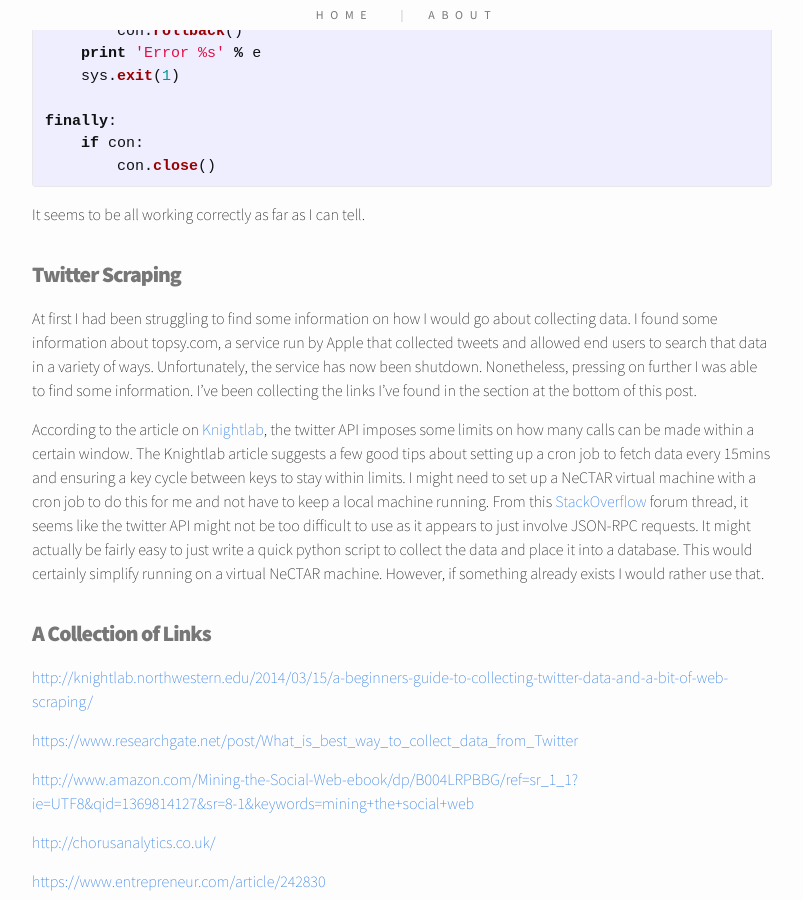
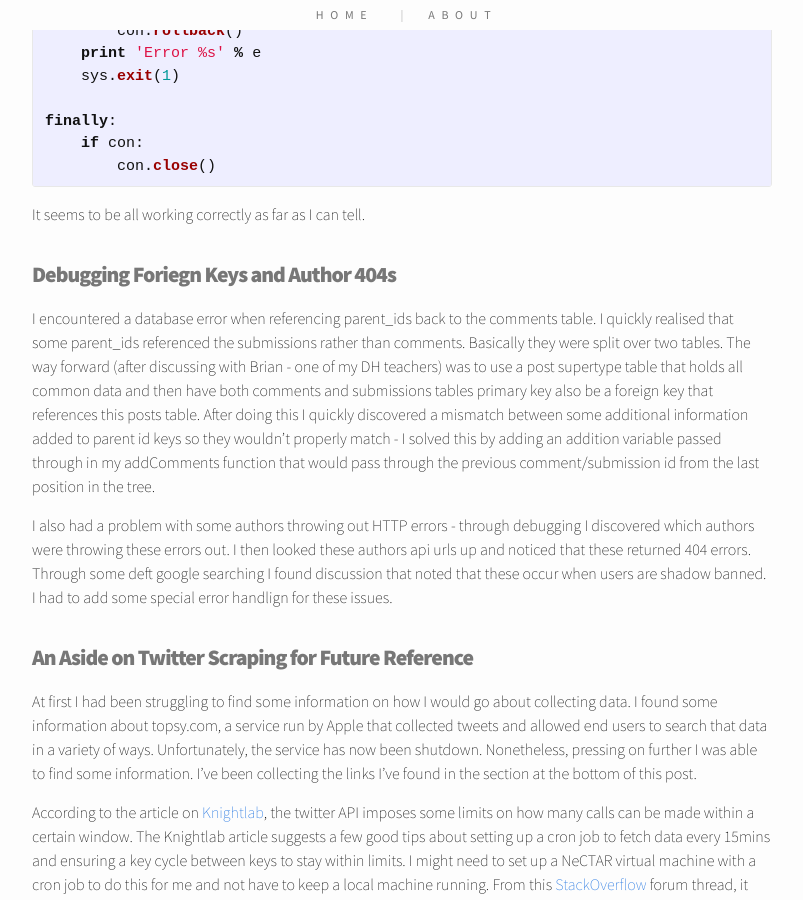
Before and after one commit to mergeandvary/mergeandvary.github.io, a Jekyll site: the page built from _posts/2016-04-22-my-journey-into-scraping-twitter-and-or-reddit-data.markdown, in a window 1280 px wide and 900 px high, scrolled down 8304 px. Shown: the whole window, without its empty margins (238-1041 px from the left). Built offline with Jekyll 4.4.1, drawn with Linux system fonts in a browser that asks for light colours; nearby versions of some CDN libraries.

Commit message:
update twitter reddit post

```diff
--- a/_posts/2016-04-22-my-journey-into-scraping-twitter-and-or-reddit-data.markdown
+++ b/_posts/2016-04-22-my-journey-into-scraping-twitter-and-or-reddit-data.markdown
@@ -300,7 +300,12 @@ finally:
 
 It seems to be all working correctly as far as I can tell.
 
-## Twitter Scraping
+## Debugging Foriegn Keys and Author 404s
+I encountered a database error when referencing parent_ids back to the comments table. I quickly realised that some parent_ids referenced the submissions rather than comments. Basically they were split over two tables. The way forward (after discussing with Brian - one of my DH teachers) was to use a post supertype table that holds all common data and then have both comments and submissions tables primary key also be a foreign key that references this posts table. After doing this I quickly discovered a mismatch between some additional information added to parent id keys so they wouldn't properly match - I solved this by adding an addition variable passed through in my addComments function that would pass through the previous comment/submission id from the last position in the tree.
+
+I also had a problem with some authors throwing out HTTP errors - through debugging I discovered which authors were throwing these errors out. I then looked these authors api urls up and noticed that these returned 404 errors. Through some deft google searching I found discussion that noted that these occur when users are shadow banned. I had to add some special error handlign for these issues.
+
+## An Aside on Twitter Scraping for Future Reference
 At first I had been struggling to find some information on how I would go about collecting data. I found some information about topsy.com, a service run by Apple that collected tweets and allowed end users to search that data in a variety of ways. Unfortunately, the service has now been shutdown. Nonetheless, pressing on further I was able to find some information. I've been collecting the links I've found in the section at the bottom of this post.
 
 According to the article on [Knightlab](http://knightlab.northwestern.edu/2014/03/15/a-beginners-guide-to-collecting-twitter-data-and-a-bit-of-web-scraping/), the twitter API imposes some limits on how many calls can be made within a certain window. The Knightlab article suggests a few good tips about setting up a cron job to fetch data every 15mins and ensuring a key cycle between keys to stay within limits. I might need to set up a NeCTAR virtual machine with a cron job to do this for me and not have to keep a local machine running. From this [StackOverflow](http://stackoverflow.com/questions/2714471/twitter-api-display-all-tweets-with-a-certain-hashtag) forum thread, it seems like the twitter API might not be too difficult to use as it appears to just involve JSON-RPC requests. It might actually be fairly easy to just write a quick python script to collect the data and place it into a database. This would certainly simplify running on a virtual NeCTAR machine. However, if something already exists I would rather use that.
```
Also changed, not shown: 2 other files.
